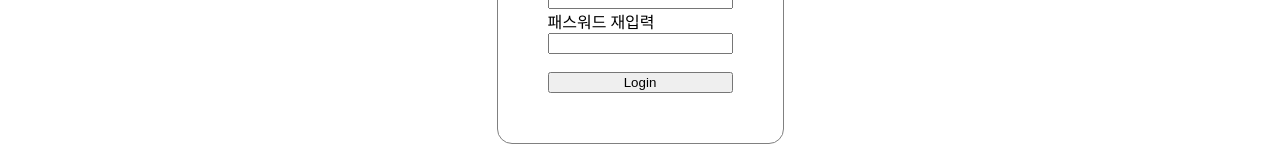
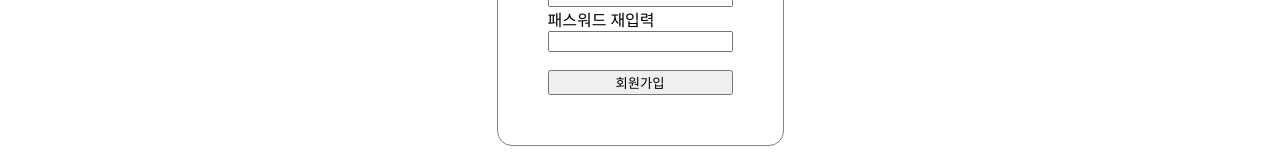
Before and after one commit to leejeawon92/React-Blog, a React (Create React App) app: page /join in a window 1280 px wide. Shown: the part 425-585 px from the top of the page. Built offline with nearby package versions, Linux system fonts and the light colour scheme.

Commit message:
Change header at login

```diff
--- a/src/App.js
+++ b/src/App.js
@@ -7,7 +7,6 @@ import Join from './screens/Join';
 function App() {
   return (
     <>
-      <Header/>
       <Routes>
         <Route path='/'  element={<Home/>} >홈페이지</Route>
         <Route path='/login'  element={<Login />} >로그인</Route>
--- a/src/screens/Header.js
+++ b/src/screens/Header.js
@@ -32,7 +32,8 @@ const Notifi = styled.div`
 `
 const UserAvatar = styled.div``
 
-function Header() {
+function Header({loginCheck}) {
+
   return (
     <>
       <HeaderMain>
@@ -40,7 +41,10 @@ function Header() {
           <BlogName>블로그이름</BlogName>
           <BlogMenu>
             <Link to='/' style={{ textDecoration: "none" }}>홈페이지</Link>
-            <Link to='/login' style={{ textDecoration: "none" }}>로그인</Link>
+            {loginCheck
+              ? <Link to='/logout' style={{ textDecoration: "none" }}>로그아웃</Link>
+              : <Link to='/login' style={{ textDecoration: "none" }}>로그인</Link>
+            }
             <Link to='/join' style={{ textDecoration: "none" }}>회원가입</Link>
           </BlogMenu>
         </LefttCol>
--- a/src/screens/Join.js
+++ b/src/screens/Join.js
@@ -1,5 +1,6 @@
 import { useState } from 'react';
 import styled from 'styled-components';
+import Header from './Header';
 
 const JoinMain = styled.div`
   display: flex;
@@ -18,7 +19,6 @@ const JoinForm = styled.form`
 `
 
 function Join() {
-
   const [email, setEmail] = useState('');
   const [password, setPassword] = useState('');
   const [password2, setPassword2] = useState('');
@@ -40,14 +40,11 @@ function Join() {
 
   const onSubmit = (event) => {
     event.preventDefault();
+  }
 
-    console.log('Email', email);
-    console.log('name', password);
-    console.log('Password', password);
-    console.log('Password2', password2);
-  }
   return (
     <>
+      <Header/>
       <JoinMain>
         <JoinForm onSubmit={onSubmit}>
           <label>이메일</label>
@@ -57,9 +54,9 @@ function Join() {
           <label>패스워드</label>
           <input type='password' value={password} onChange={onPasswordChange} />
           <label>패스워드 재입력</label>
-          <input type='password' value={password} onChange={onPassword2Change} />
+          <input type='password' value={password2} onChange={onPassword2Change} />
           <br />
-          <button formAction=''>Login</button>
+          <button>회원가입</button>
         </JoinForm>
       </JoinMain>
     </>
--- a/src/screens/Login.js
+++ b/src/screens/Login.js
@@ -1,5 +1,7 @@
 import { useState } from 'react';
 import styled from 'styled-components';
+import Header from './Header';
+import { useNavigate } from 'react-router-dom';
 
 const LoginMain = styled.div`
   display: flex;
@@ -18,9 +20,10 @@ const LoginForm = styled.form`
 `
 
 function Login() {
-
+  const navigate = useNavigate();
   const [email, setEmail] = useState('');
   const [password, setPassword] = useState('');
+  const [loginCheck, setLoginCheck] = useState(true);
 
   const onEmailChange = (event) => {
     setEmail(event.target.value);
@@ -33,11 +36,13 @@ function Login() {
   const onSubmit = (event) => {
     event.preventDefault();
 
-    console.log('Email', email);
-    console.log('Password', password);
+    setLoginCheck(false);
+    navigate('/');
   }
+
   return (
     <>
+      <Header loginCheck={loginCheck}/>
       <LoginMain>
         <LoginForm onSubmit={onSubmit}>
           <label>Email</label>
@@ -45,7 +50,7 @@ function Login() {
           <label>Password</label>
           <input type='password' value={password} onChange={onPasswordChange} />
           <br />
-          <button formAction=''>Login</button>
+          <button>Login</button>
         </LoginForm>
       </LoginMain>
     </>
```
